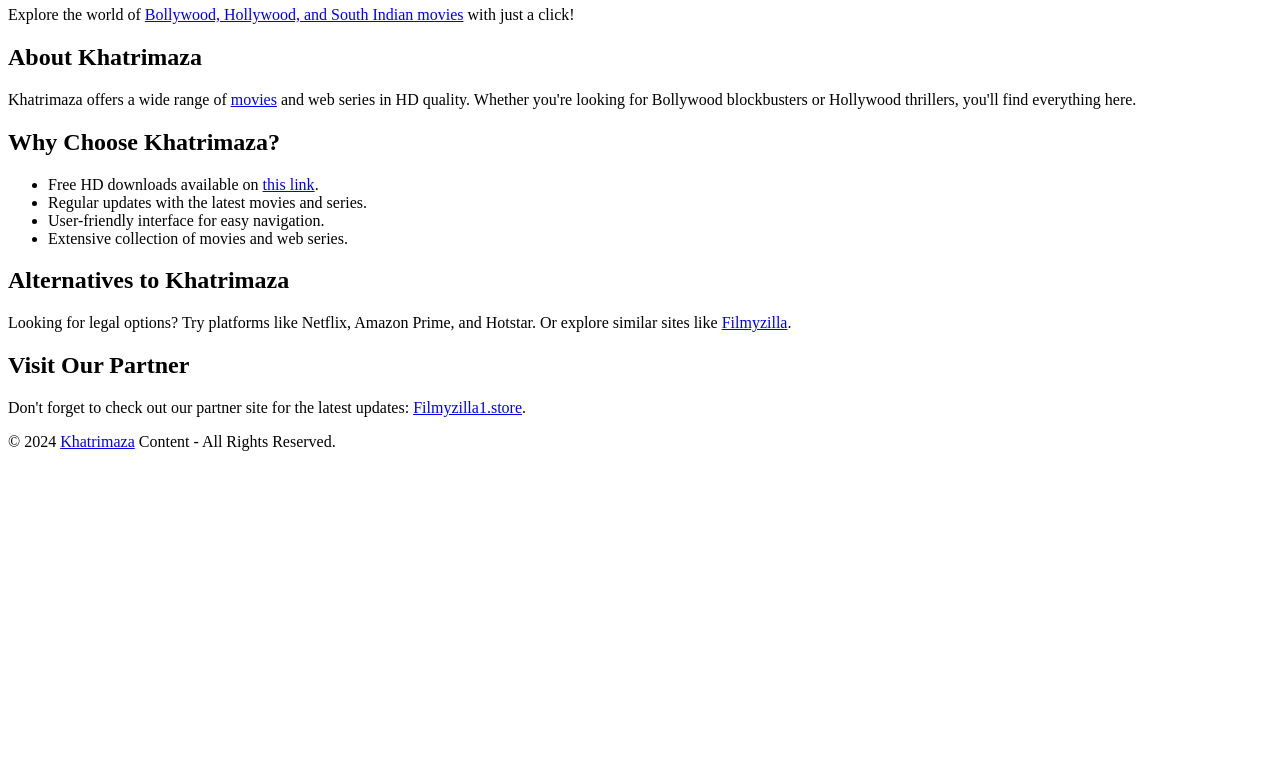
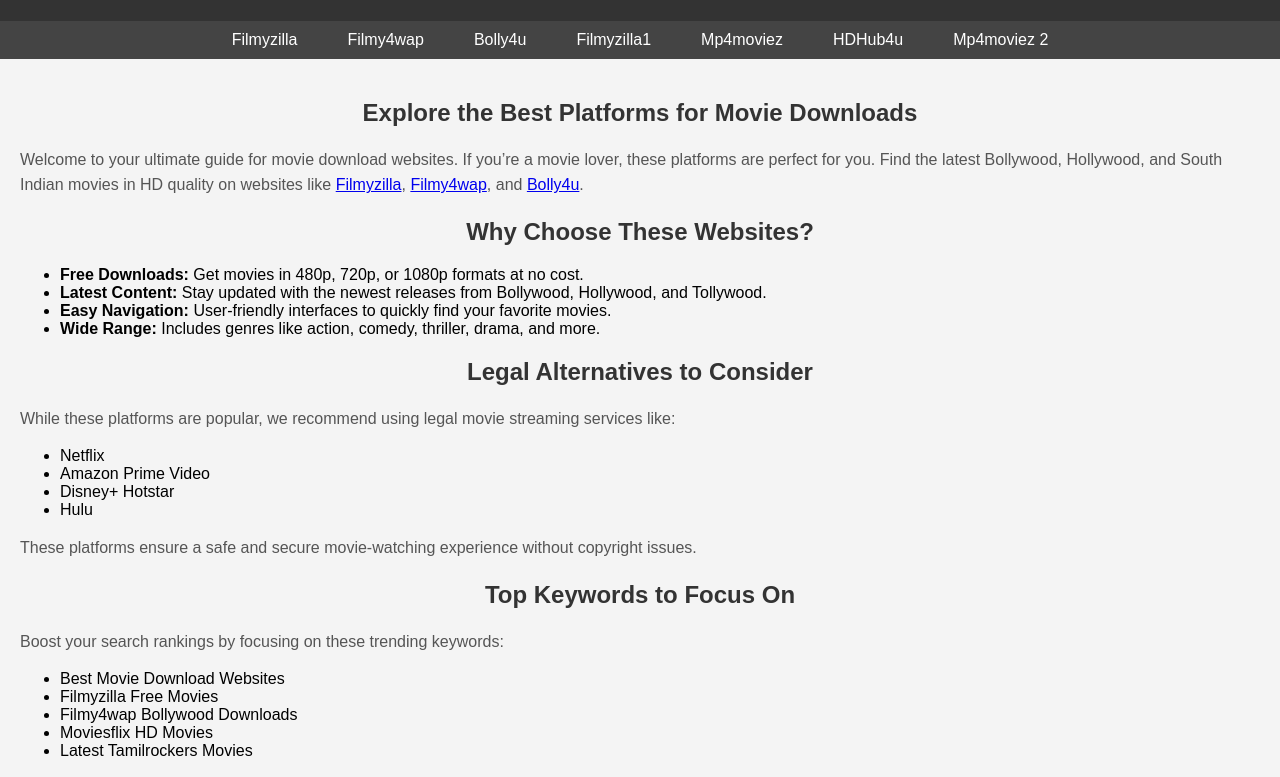
Before and after one commit to Naresh7078/khatrimaza, a plain HTML site: page index.html in a window 1280 px wide. Shown: the part 74-851 px from the top of the page. Before the commit the page ends 800 px from the top, so only its background shows below. Drawn offline with Linux system fonts and the light colour scheme.

Commit message:
Add files via upload

```diff
--- a/index.html
+++ b/index.html
@@ -3,39 +3,131 @@
 <head>
     <meta charset="UTF-8">
     <meta name="viewport" content="width=device-width, initial-scale=1.0">
-    <meta name="description" content="Khatrimaza: Download the latest Bollywood, Hollywood, and South Indian movies in HD quality.">
-    <title>Khatrimaza - HD Movie Downloads</title>
+    <meta name="description" content="Discover the best movie download websites like Filmyzilla, Khatrimaza, Moviesflix, and Tamilrockers. Download free HD movies safely and securely.">
+    <meta name="keywords" content="Filmyzilla, Khatrimaza, Moviesflix, Tamilrockers, Bolly4u, movie download websites, free HD movies, latest Bollywood movies, Hollywood movie download">
+    <meta name="author" content="Your Website Name">
+    <meta name="robots" content="index, follow">
+    <title>Top Movie Download Websites - Filmyzilla, Khatrimaza, Moviesflix</title>
+    <style>
+        /* General Styles */
+        body {
+            font-family: Arial, sans-serif;
+            margin: 0;
+            padding: 0;
+            background-color: #f4f4f4;
+        }
+        header {
+            background-color: #333;
+            color: #fff;
+            padding: 10px 0;
+            text-align: center;
+        }
+        header h1 {
+            margin: 0;
+            font-size: 26px;
+        }
+        header p {
+            font-size: 14px;
+        }
+        nav {
+            background-color: #444;
+        }
+        nav ul {
+            list-style: none;
+            padding: 0;
+            margin: 0;
+            display: flex;
+            justify-content: center;
+        }
+        nav ul li {
+            margin: 0 10px;
+        }
+        nav ul li a {
+            color: #fff;
+            text-decoration: none;
+            padding: 10px 15px;
+            display: block;
+        }
+        nav ul li a:hover {
+            background-color: #555;
+        }
+        main {
+            padding: 20px;
+        }
+        main h2 {
+            text-align: center;
+            color: #333;
+        }
+        main p {
+            line-height: 1.6;
+            color: #555;
+        }
+        footer {
+            background-color: #333;
+            color: #fff;
+            text-align: center;
+            padding: 10px 0;
+            margin-top: 20px;
+        }
+        footer a {
+            color: #fff;
+            text-decoration: none;
+        }
+    </style>
 </head>
 <body>
     <header>
-        <h1><a href="https://filmyzilla1.store/" target="_blank">Khatrimaza</a> - Your Ultimate HD Movie Download Destination</h1>
-        <p>Explore the world of <a href="https://filmyzilla1.store/" target="_blank">Bollywood, Hollywood, and South Indian movies</a> with just a click!</p>
+        <h1>Welcome to the Best Movie Download Websites</h1>
+        <p>Explore top platforms like Filmyzilla, Khatrimaza, Moviesflix, and more for free HD movies.</p>
     </header>
+    <nav>
+        <ul>
+            <li><a href="https://filmyzilla1.store/filmyzilla-xyz/">Filmyzilla</a></li>
+            <li><a href="https://filmyzilla1.store/filmy4wap/">Filmy4wap</a></li>
+            <li><a href="https://filmyzilla1.store/bolly4u/">Bolly4u</a></li>
+            <li><a href="https://filmyzilla1.store/filmyzilla1/">Filmyzilla1</a></li>
+            <li><a href="https://filmyzilla1.store/mp4moviez-in-filmyzilla-2/">Mp4moviez</a></li>
+            <li><a href="https://filmyzilla1.store/hdhub4u-capetown/">HDHub4u</a></li>
+            <li><a href="https://filmyzilla1.store/mp4moviez-in-filmyzilla/">Mp4moviez 2</a></li>
+        </ul>
+    </nav>
     <main>
-        <section>
-            <h2>About Khatrimaza</h2>
-            <p>Khatrimaza offers a wide range of <a href="https://filmyzilla1.store/" target="_blank">movies</a> and web series in HD quality. Whether you're looking for Bollywood blockbusters or Hollywood thrillers, you'll find everything here.</p>
-        </section>
-        <section>
-            <h2>Why Choose Khatrimaza?</h2>
-            <ul>
-                <li>Free HD downloads available on <a href="https://filmyzilla1.store/" target="_blank">this link</a>.</li>
-                <li>Regular updates with the latest movies and series.</li>
-                <li>User-friendly interface for easy navigation.</li>
-                <li>Extensive collection of movies and web series.</li>
-            </ul>
-        </section>
-        <section>
-            <h2>Alternatives to Khatrimaza</h2>
-            <p>Looking for legal options? Try platforms like Netflix, Amazon Prime, and Hotstar. Or explore similar sites like <a href="https://filmyzilla1.store/" target="_blank">Filmyzilla</a>.</p>
-        </section>
-        <section>
-            <h2>Visit Our Partner</h2>
-            <p>Don't forget to check out our partner site for the latest updates: <a href="https://filmyzilla1.store/" target="_blank">Filmyzilla1.store</a>.</p>
-        </section>
+        <h2>Explore the Best Platforms for Movie Downloads</h2>
+        <p>Welcome to your ultimate guide for movie download websites. If you’re a movie lover, these platforms are perfect for you. Find the latest Bollywood, Hollywood, and South Indian movies in HD quality on websites like <a href="https://filmyzilla1.store/filmyzilla-xyz/">Filmyzilla</a>, <a href="https://filmyzilla1.store/filmy4wap/">Filmy4wap</a>, and <a href="https://filmyzilla1.store/bolly4u/">Bolly4u</a>.</p>
+
+        <h2>Why Choose These Websites?</h2>
+        <ul>
+            <li><strong>Free Downloads:</strong> Get movies in 480p, 720p, or 1080p formats at no cost.</li>
+            <li><strong>Latest Content:</strong> Stay updated with the newest releases from Bollywood, Hollywood, and Tollywood.</li>
+            <li><strong>Easy Navigation:</strong> User-friendly interfaces to quickly find your favorite movies.</li>
+            <li><strong>Wide Range:</strong> Includes genres like action, comedy, thriller, drama, and more.</li>
+        </ul>
+
+        <h2>Legal Alternatives to Consider</h2>
+        <p>While these platforms are popular, we recommend using legal movie streaming services like:</p>
+        <ul>
+            <li>Netflix</li>
+            <li>Amazon Prime Video</li>
+            <li>Disney+ Hotstar</li>
+            <li>Hulu</li>
+        </ul>
+        <p>These platforms ensure a safe and secure movie-watching experience without copyright issues.</p>
+
+        <h2>Top Keywords to Focus On</h2>
+        <p>Boost your search rankings by focusing on these trending keywords:</p>
+        <ul>
+            <li>Best Movie Download Websites</li>
+            <li>Filmyzilla Free Movies</li>
+            <li>Filmy4wap Bollywood Downloads</li>
+            <li>Moviesflix HD Movies</li>
+            <li>Latest Tamilrockers Movies</li>
+        </ul>
+
+        <h2>Disclaimer</h2>
+        <p>This website does not host any pirated content. It is solely for educational purposes to guide users towards the best platforms.</p>
     </main>
     <footer>
-        <p>&copy; 2024 <a href="https://filmyzilla1.store/" target="_blank">Khatrimaza</a> Content - All Rights Reserved.</p>
+        <p>&copy; 2024 Your Website Name | Powered by <a href="https://filmyzilla1.store/">Filmyzilla1.store</a></p>
     </footer>
 </body>
 </html>
```
